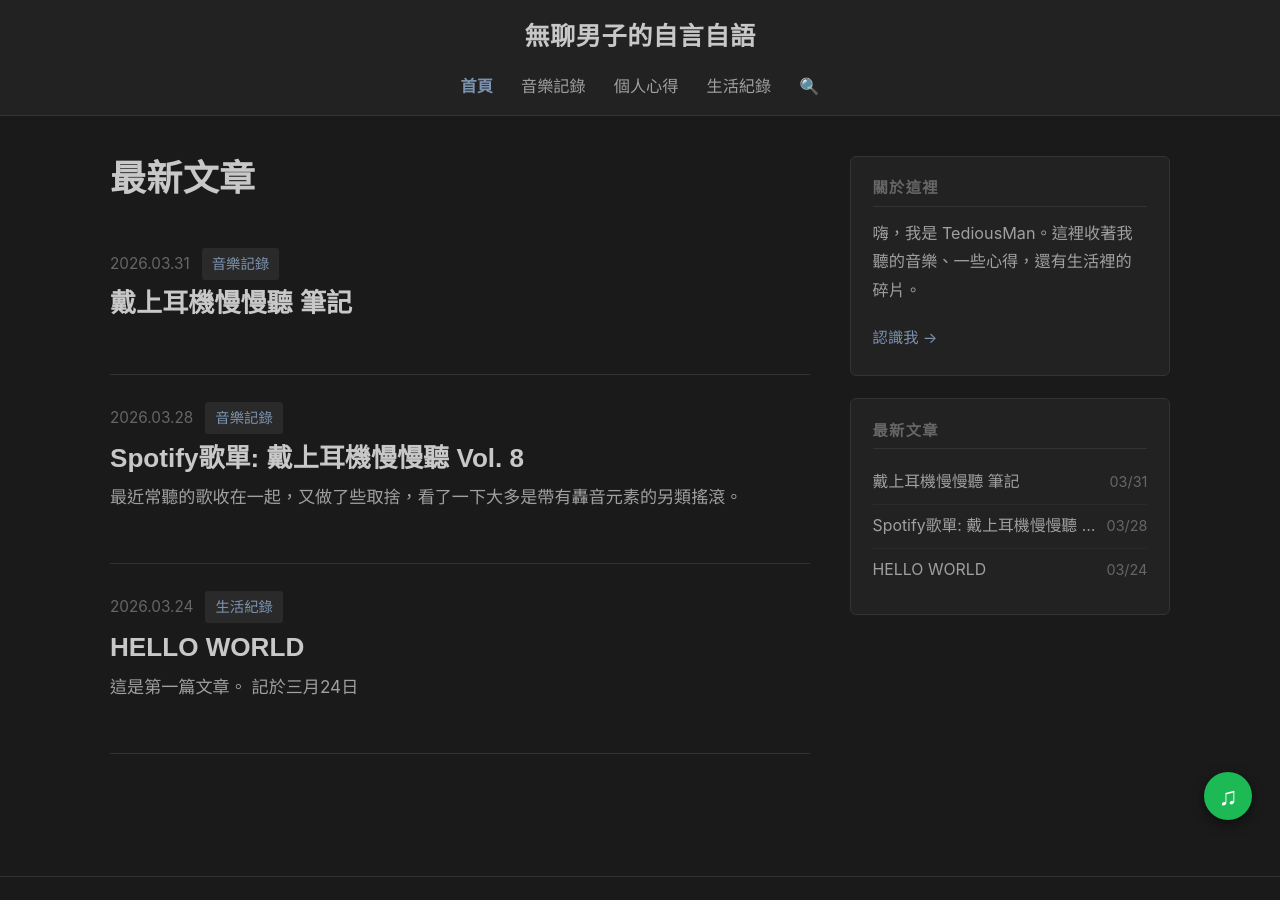
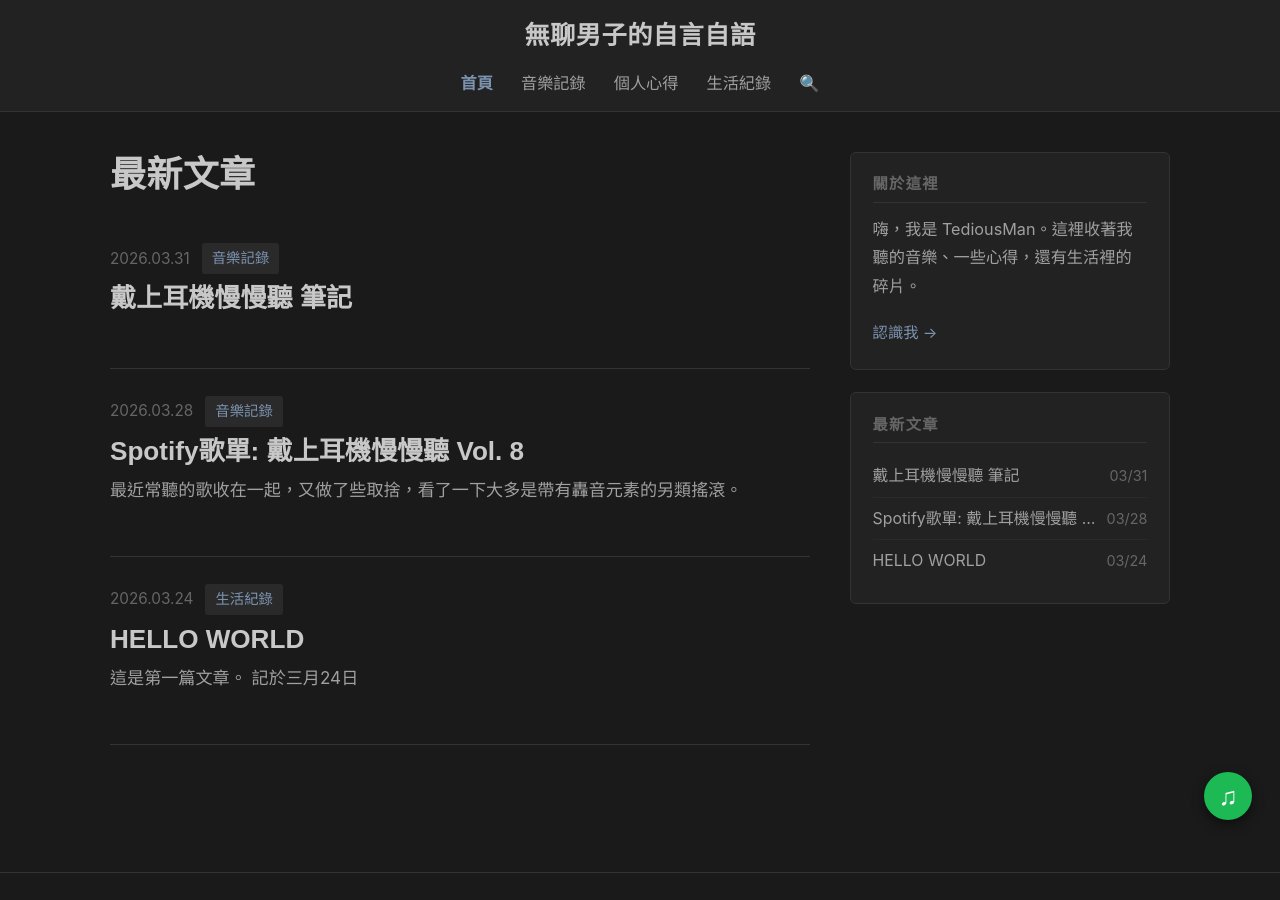
Before and after one commit to TediousMan/tediousman.github.io, a Jekyll site: the page built from index.html, in a window 1280 px wide and 900 px high. Built offline with Jekyll 4.4.1, drawn with Linux system fonts in a browser that asks for light colours; the list of posts is cut into pages by our own code; comment, search, counter and statistics services are not loaded; a style sheet for code colours, icons or effects is not loaded.

Commit message:
清掉 Disqus CSP 殘留；內文行距 1.95→1.85
Co-Authored-By: Claude Opus 4.8 <noreply@anthropic.com>

```diff
--- a/_layouts/default.html
+++ b/_layouts/default.html
@@ -4,7 +4,7 @@
   <meta charset="UTF-8">
   <meta name="referrer" content="strict-origin-when-cross-origin">
   <meta name="viewport" content="width=device-width, initial-scale=1.0">
-  <meta http-equiv="Content-Security-Policy" content="default-src 'self'; script-src 'self' 'unsafe-inline' 'wasm-unsafe-eval' https://cdn.jsdelivr.net https://www.googletagmanager.com https://www.google-analytics.com https://www.gstatic.com https://*.disqus.com https://*.disquscdn.com https://*.threads.com https://*.threads.net https://*.cdninstagram.com https://*.fbcdn.net https://*.firebaseio.com https://my-blog-counter-76b39-default-rtdb.firebaseio.com; connect-src 'self' https://blog-comments-mu-blond.vercel.app https://open.spotify.com https://api.github.com https://*.firebaseio.com wss://*.firebaseio.com https://www.google-analytics.com https://region1.google-analytics.com https://www.gstatic.com https://*.disqus.com https://*.disquscdn.com https://links.services.disqus.com https://*.threads.net https://*.threads.com https://*.cdninstagram.com https://*.fbcdn.net; frame-src 'self' https://www.youtube.com https://*.youtube.com https://embed.music.apple.com https://open.spotify.com https://*.disqus.com https://platform.twitter.com https://*.x.com https://www.instagram.com https://*.threads.net https://*.threads.com https://*.cdninstagram.com https://*.firebaseio.com; img-src 'self' data: https:; style-src 'self' 'unsafe-inline' https://*.disquscdn.com https://cdn.jsdelivr.net https://fonts.googleapis.com; font-src 'self' https://cdn.jsdelivr.net https://fonts.gstatic.com; object-src 'none'; form-action 'self'; base-uri 'self';">
+  <meta http-equiv="Content-Security-Policy" content="default-src 'self'; script-src 'self' 'unsafe-inline' 'wasm-unsafe-eval' https://cdn.jsdelivr.net https://www.googletagmanager.com https://www.google-analytics.com https://www.gstatic.com https://*.threads.com https://*.threads.net https://*.cdninstagram.com https://*.fbcdn.net https://*.firebaseio.com https://my-blog-counter-76b39-default-rtdb.firebaseio.com; connect-src 'self' https://blog-comments-mu-blond.vercel.app https://open.spotify.com https://api.github.com https://*.firebaseio.com wss://*.firebaseio.com https://www.google-analytics.com https://region1.google-analytics.com https://www.gstatic.com https://*.threads.net https://*.threads.com https://*.cdninstagram.com https://*.fbcdn.net; frame-src 'self' https://www.youtube.com https://*.youtube.com https://embed.music.apple.com https://open.spotify.com https://platform.twitter.com https://*.x.com https://www.instagram.com https://*.threads.net https://*.threads.com https://*.cdninstagram.com https://*.firebaseio.com; img-src 'self' data: https:; style-src 'self' 'unsafe-inline' https://cdn.jsdelivr.net https://fonts.googleapis.com; font-src 'self' https://cdn.jsdelivr.net https://fonts.gstatic.com; object-src 'none'; form-action 'self'; base-uri 'self';">
   <title>{% if page.title %}{{ page.title }} | {{ site.title }}{% else %}{{ site.title }}{% endif %}</title>
   <link rel="preconnect" href="https://cdn.jsdelivr.net" crossorigin>
   <link rel="preconnect" href="https://fonts.googleapis.com">
--- a/_sass/_variables.scss
+++ b/_sass/_variables.scss
@@ -17,7 +17,7 @@ $font-heading: "LXGW WenKai TC", "PingFang TC", "Microsoft JhengHei", sans-serif
 $font-display: "Noto Sans JP", "Hiragino Kaku Gothic ProN", "Yu Gothic", "LXGW WenKai TC", "PingFang TC", sans-serif;
 $font-mono: "SF Mono", "Fira Code", monospace;
 $font-size-base: 18px;
-$line-height-base: 1.95;
+$line-height-base: 1.85;
 
 // Layout
 $container-width: 1100px;
```
